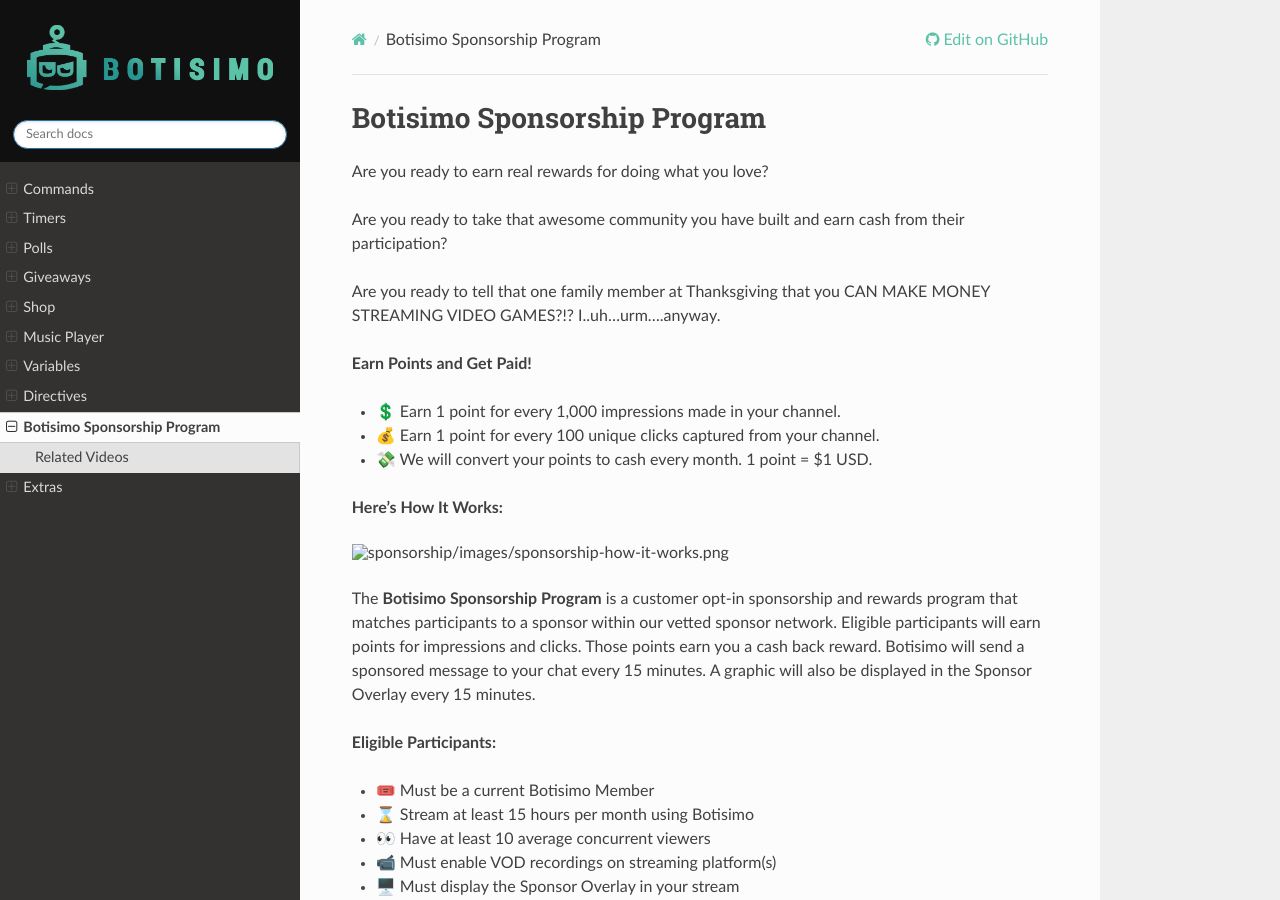
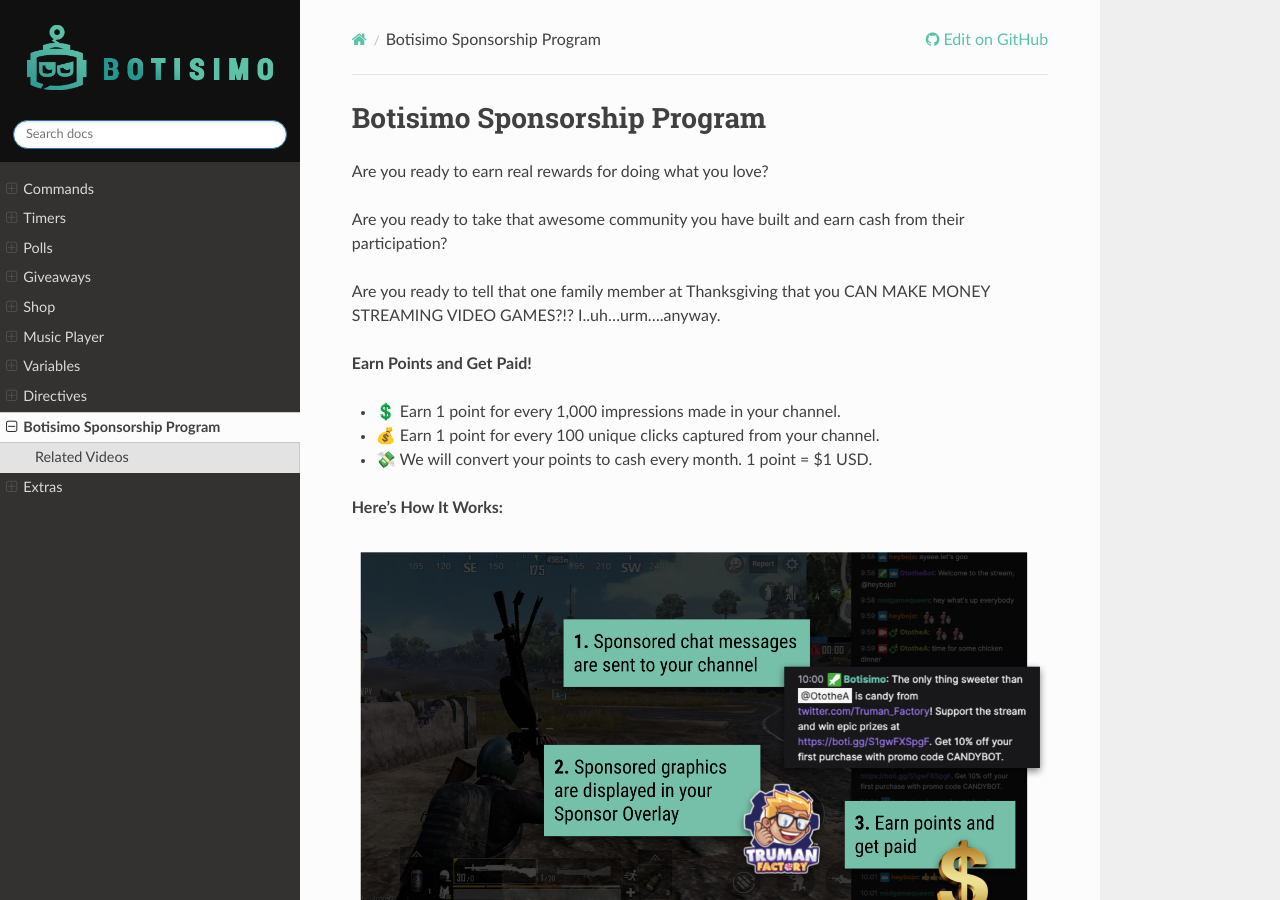
Before and after one commit to botisimo/botisimo-documentation, a Sphinx documentation site: the page built from docs/sponsorship/index.rst, in a window 1280 px wide and 900 px high. Built offline with Sphinx 7.4.7 and the Read the Docs theme 2.0.0, drawn with Linux system fonts in a browser that asks for light colours; a script that is not in the unit is left out.

Commit message:
update image url

```diff
--- a/docs/sponsorship/index.rst
+++ b/docs/sponsorship/index.rst
@@ -15,7 +15,7 @@
 
 **Here's How It Works:**
 
-.. image:: images/sponsorship-how-it-works.png
+.. image:: /images/sponsorship-how-it-works.png
 
 The **Botisimo Sponsorship Program** is a customer opt-in sponsorship and rewards program that matches participants to a sponsor within our vetted sponsor network. Eligible participants will earn points for impressions and clicks. Those points earn you a cash back reward. Botisimo will send a sponsored message to your chat every 15 minutes. A graphic will also be displayed in the Sponsor Overlay every 15 minutes.
 
```
Also changed, not shown: docs/images/sponsorship-how-it-works.png (renamed from docs/_static/images/sponsorship-how-it-works.png).
